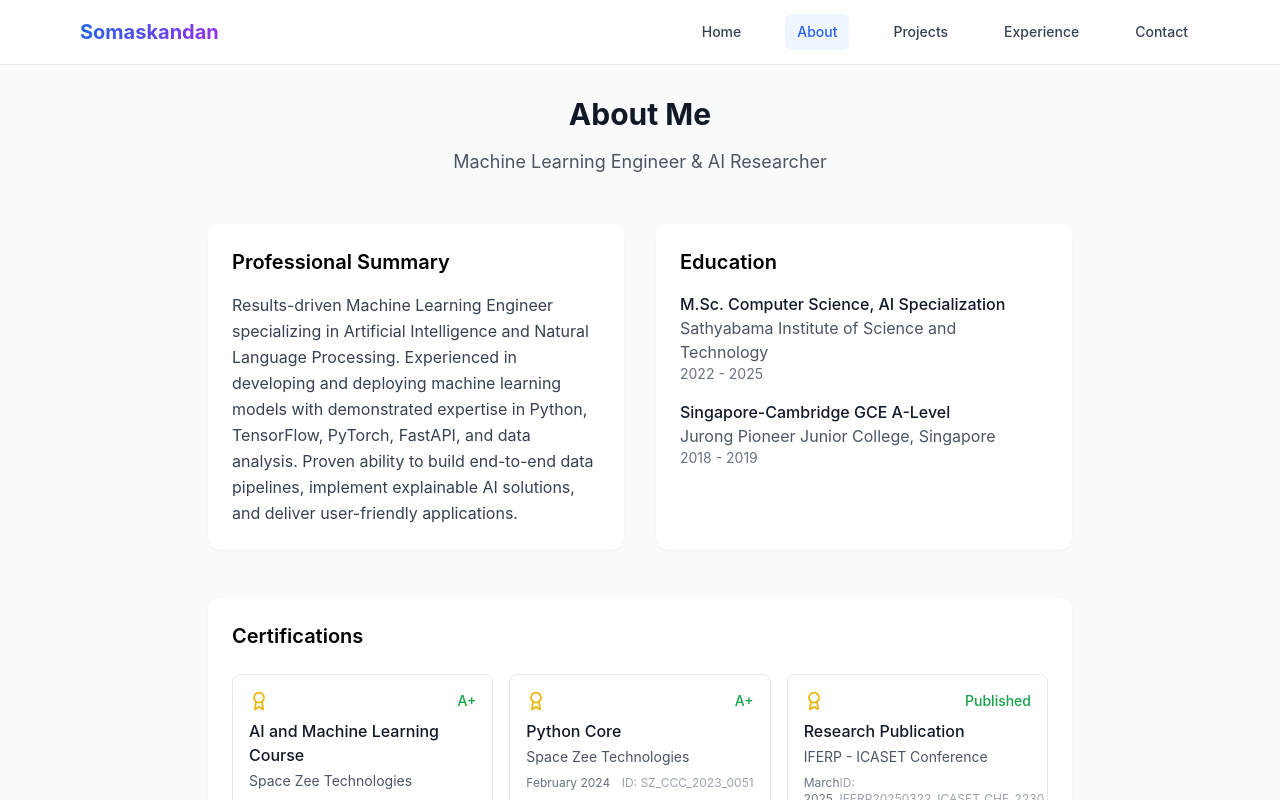
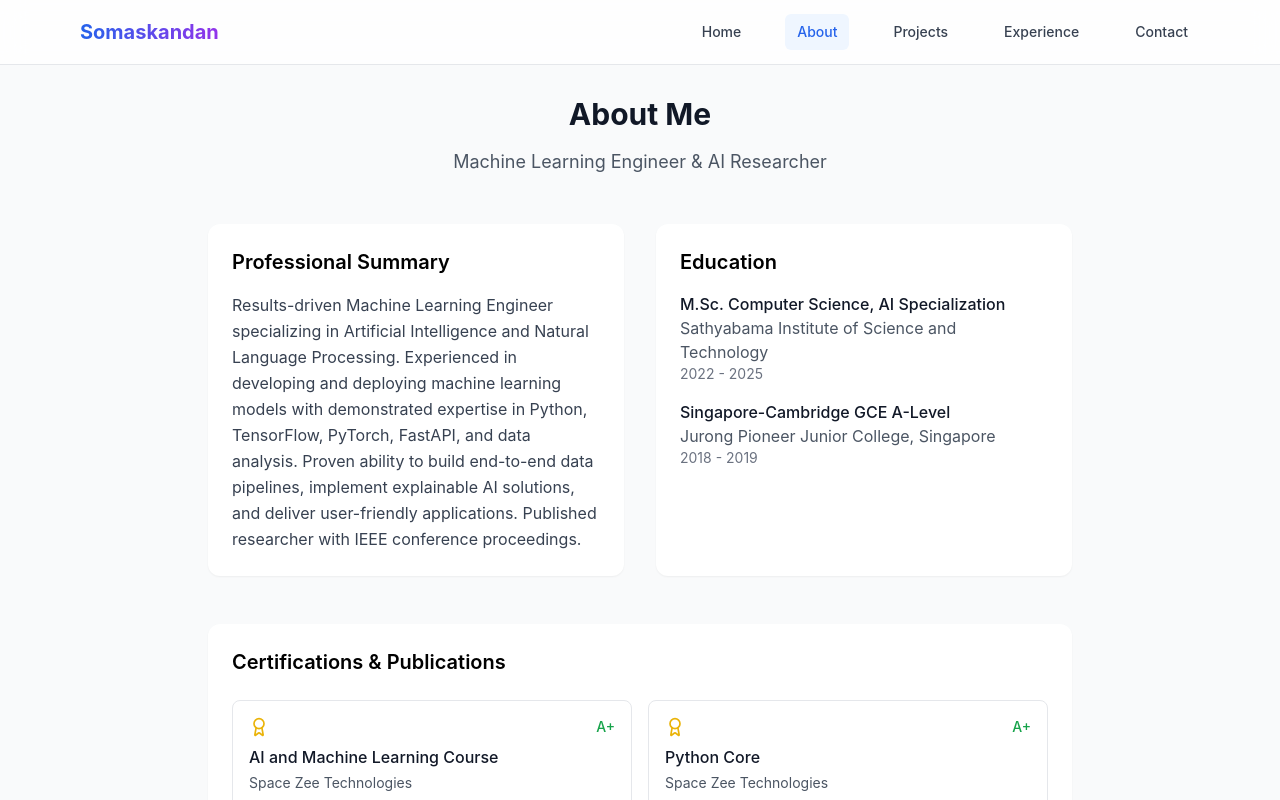
Before and after one commit to Somaskandan931/portfolio-project, a React (Create React App) app: page / in a window 1280 px wide. Both pictures are taken after a click on the button "About". Shown: the top 800 px of the page. Built offline with nearby package versions, Linux system fonts and the light colour scheme.

Commit message:
New Commit

```diff
--- a/src/pages/About.jsx
+++ b/src/pages/About.jsx
@@ -18,7 +18,14 @@ const AboutPage = () => {
       grade: "A+"
     },
     {
-      title: "Research Publication",
+      title: "FinGuard Pro: Explainable AI for Financial Fraud Detection",
+      issuer: "IEEE ICAAIC 2025",
+      date: "December 2025",
+      id: "ISBN: 979-8-3315-6587-9",
+      grade: "Published"
+    },
+    {
+      title: "Real-Time Explainable Fake News Detection with BERT-LSTM",
       issuer: "IFERP - ICASET Conference",
       date: "March 2025",
       id: "IFERP20250322_ICASET_CHE_2230",
@@ -41,7 +48,7 @@ const AboutPage = () => {
               Results-driven Machine Learning Engineer specializing in Artificial Intelligence and Natural Language Processing.
               Experienced in developing and deploying machine learning models with demonstrated expertise in Python, TensorFlow,
               PyTorch, FastAPI, and data analysis. Proven ability to build end-to-end data pipelines, implement explainable AI solutions,
-              and deliver user-friendly applications.
+              and deliver user-friendly applications. Published researcher with IEEE conference proceedings.
             </p>
           </div>
 
@@ -63,8 +70,8 @@ const AboutPage = () => {
         </div>
 
         <div className="bg-white rounded-xl p-6 shadow-sm mb-8">
-          <h3 className="text-xl font-semibold mb-6">Certifications</h3>
-          <div className="grid md:grid-cols-3 gap-4">
+          <h3 className="text-xl font-semibold mb-6">Certifications & Publications</h3>
+          <div className="grid md:grid-cols-2 gap-4">
             {certifications.map((cert, idx) => (
               <div key={idx} className="border border-gray-200 rounded-lg p-4">
                 <div className="flex justify-between items-start mb-2">
@@ -73,9 +80,9 @@ const AboutPage = () => {
                 </div>
                 <h4 className="font-medium text-gray-900 mb-1">{cert.title}</h4>
                 <p className="text-sm text-gray-600 mb-2">{cert.issuer}</p>
-                <div className="flex justify-between items-center">
+                <div className="flex flex-col gap-1">
                   <span className="text-xs text-gray-500">{cert.date}</span>
-                  <span className="text-xs text-gray-400">ID: {cert.id}</span>
+                  <span className="text-xs text-gray-400">{cert.id}</span>
                 </div>
               </div>
             ))}
```
